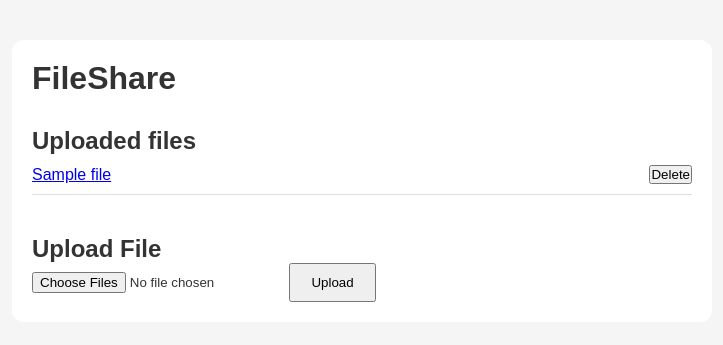
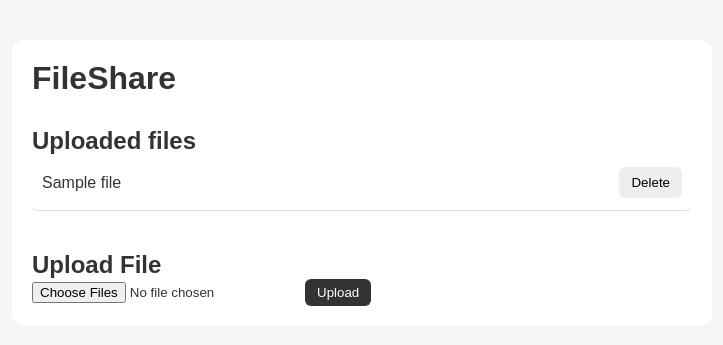
Before and after one commit to Himansh012/FileShare, a Flask app: template templates/index.html in a window 1280 px wide. Shown: the top 345 px of the page, without its empty margins (278-1001 px from the left). Run offline with Flask 3, Linux system fonts and the light colour scheme; the template is opened without the code that fills it: most values are stand-ins (such as "Sample title", 1, 10 or a date in 2020).

Commit message:
improved the CSS and learnt flexbox better

```diff
--- a/static/css/style.css
+++ b/static/css/style.css
@@ -31,10 +31,66 @@ body{
     justify-content: space-between;
     align-items: center;
 
-    padding: 10px 0;
+    padding: 12px 10px;
     border-bottom: 1px solid #ddd;
+
+    border-radius: 6px;
+
+    transition: background-color 500ms;
 }
 
+.file-list:hover{
+    background-color: #f5f5f5;
+}
+
+.file-list a{
+    color: #333;
+    text-decoration: none;
+}
+
+.file-list a:hover{
+    text-decoration: underline;
+}
+
+.delete-form button{
+    padding: 8px 12px;
+
+    border: none;
+    border-radius: 6px;
+
+    cursor: pointer;
+
+    background-color: #eee;
+
+    transition: background-color 200ms;
+}
+
+.delete-form button:hover{
+    background-color: #ddd;
+}
+
+
+
 .upload-section button{
-    padding: 10px 20px;
+    padding: 6px 12px;
+
+    border: none;
+    border-radius: 6px;
+
+    cursor: pointer;
+
+    background-color: #333;
+    color: white;
+
+    transition: background-color 200ms;
 }
+
+.upload-section button:hover{
+    background-color: #555;
+}
+
+#uploaded-form{
+    display: flex;
+    align-items: center;
+    gap: 20px;
+}
--- a/templates/index.html
+++ b/templates/index.html
@@ -28,11 +28,9 @@
                 <form class="delete-form"
                 action="{{url_for('delete', filename = file.stored_name)}}"
                 method="POST">
-
                 <button type="submit">
                     Delete
                 </button>
-
             </form>
         </div>
                 {% endfor %}
```
